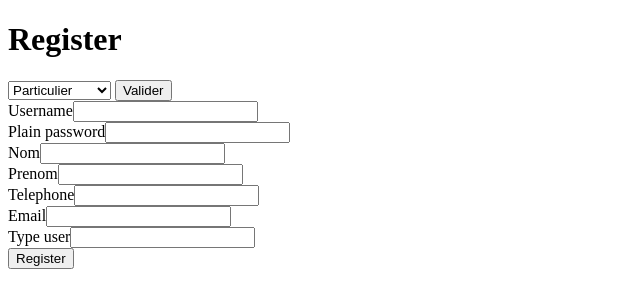
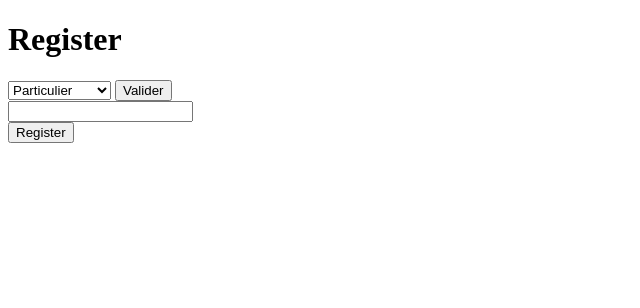
Before and after one commit to FaZyiOne/projetswf3, a Symfony app: template templates/registration/register.html.twig in a window 1280 px wide. Shown: the top 308 px of the page, without its empty margins (0-640 px from the left). Run offline with Twig, Linux system fonts and the light colour scheme; the template is opened without the code that fills it, so the values that code supplies are empty; form fields are guessed from the names that the template uses; some libraries are stand-ins or nearby versions.

Commit message:
FOSUser v1.3 type_user

```diff
--- a/public/js/back.js
+++ b/public/js/back.js
@@ -1,7 +1,5 @@
 $(document).ready(function(){
     console.log(document.URL);
 
-    // $('.btn_user').click(function(){
-    //     $('#form_type_user').value($_GET['type_user'])
-    // })
+
 })
--- a/templates/registration/register.html.twig
+++ b/templates/registration/register.html.twig
@@ -14,15 +14,9 @@
 
     {{ form_start(registrationForm) }}
     <DIV class="register_form">
-        {{ form_row(registrationForm.username) }}
-        {{ form_row(registrationForm.plainPassword) }}
-        {{ form_row(registrationForm.nom) }}
-        {{ form_row(registrationForm.prenom) }}
-        {{ form_row(registrationForm.telephone) }}
-        {{ form_row(registrationForm.email) }}
-    <span class="get_type_user">
-        {{ form_row(registrationForm.type_user) }}
-    </span>
+        {{ form_row(registrationForm) }}
+
+
     </DIV>
 
 
```
Also changed, not shown: src/Controller/RegistrationController.php (+9 -10 lines).
